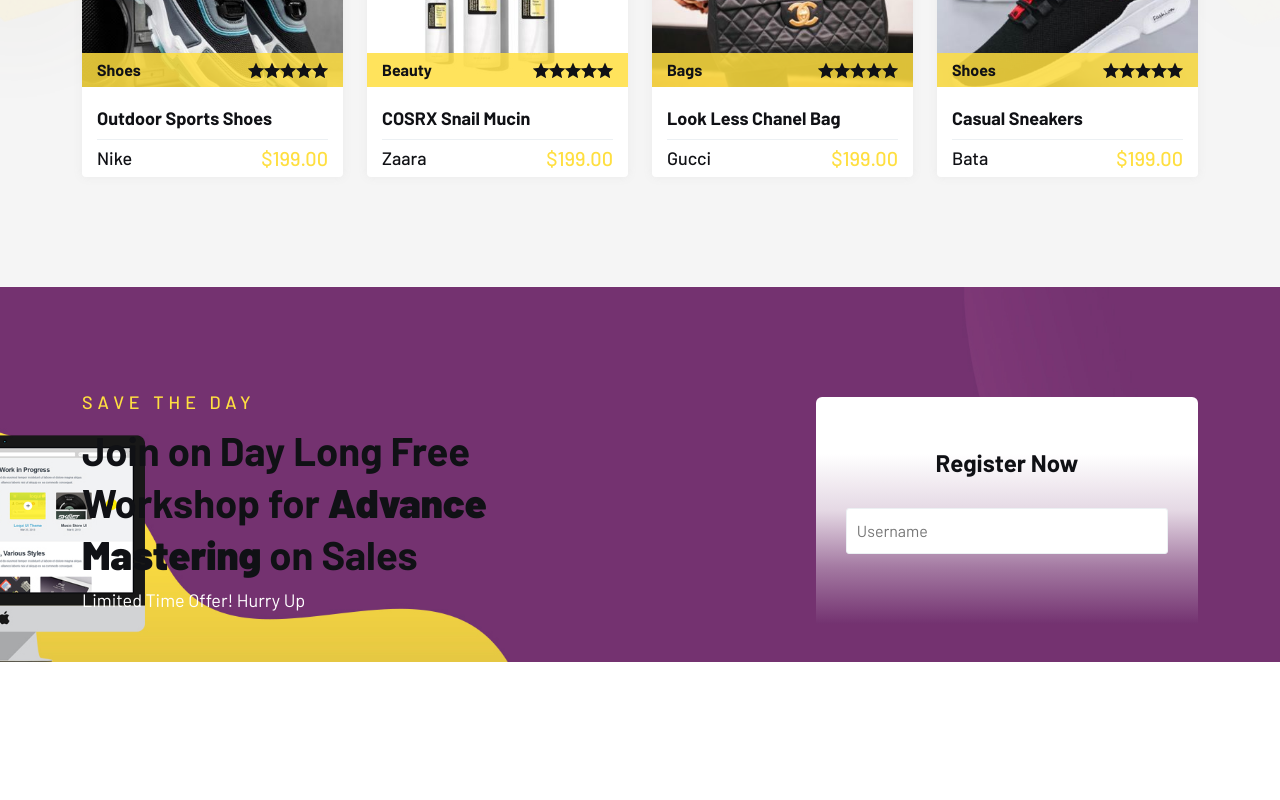
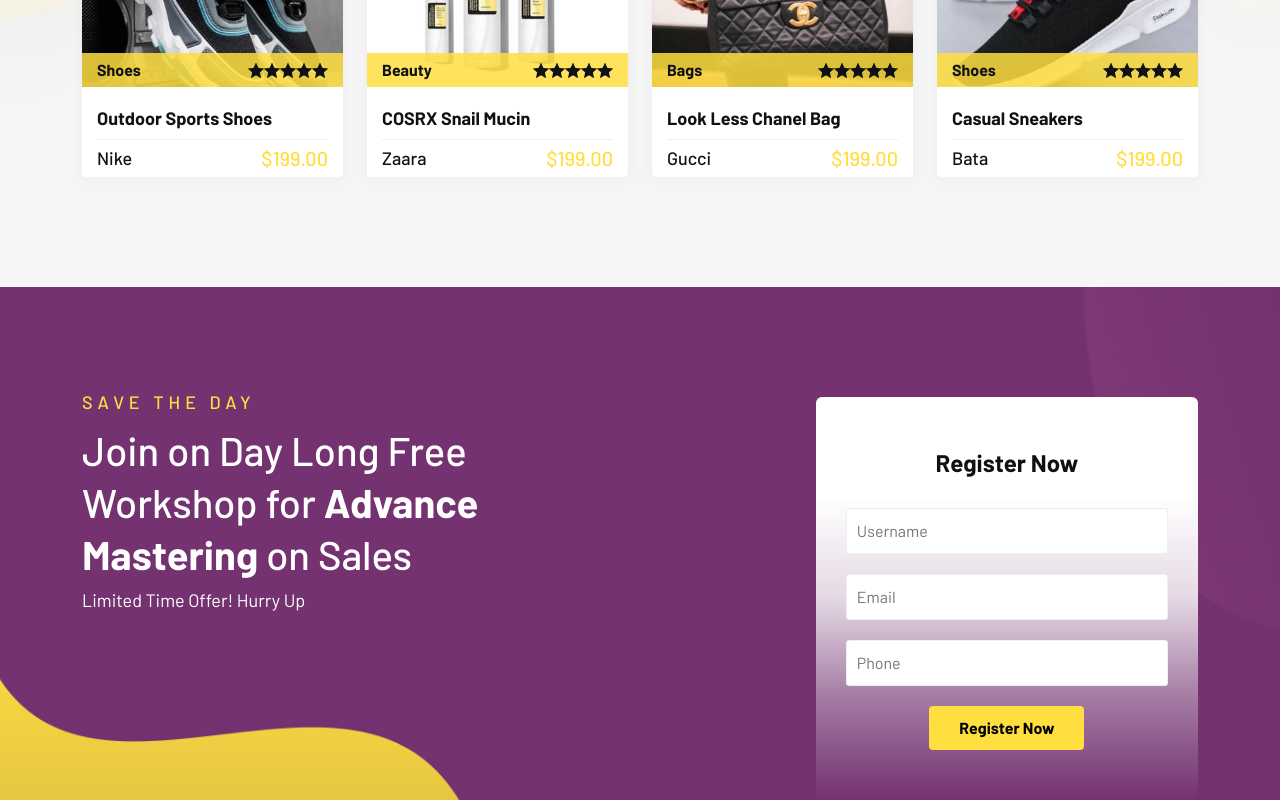
Before and after one commit to Jerryemmanuel01/advance-reactjs-ecommerce-website, a React (Vite) app: page / in a window 1280 px wide. Shown: the part 2449-3249 px from the top of the page. Before the commit the page ends 3111 px from the top, so only its background shows below. Built offline with nearby package versions, Linux system fonts and the light colour scheme.

Commit message:
register section completed

```diff
--- a/src/home/Register.jsx
+++ b/src/home/Register.jsx
@@ -1,7 +1,7 @@
 import React from 'react'
 const subTitle = "Save The Day"
 const title = (
-    <h2>Join on Day Long Free Workshop for <b>Advance <span>Mastering</span></b> on Sales</h2>
+    <h2 className='title'>Join on Day Long Free Workshop for <b>Advance <span>Mastering</span></b> on Sales</h2>
 )
 const desc = 'Limited Time Offer! Hurry Up'
 
@@ -23,6 +23,11 @@
                         <h4>Register Now</h4>
                         <form className='register-form'>
                             <input type='text' name='name' placeholder='Username' className='reg-input' />
+                            <input type='email' name='email' placeholder='Email' className='reg-input' />
+                            <input type='number' name='number' placeholder='Phone' className='reg-input' />
+                            <button type='submit' className='lab-btn'>
+                                Register Now
+                            </button>
                         </form>
                     </div>
                 </div>
```
